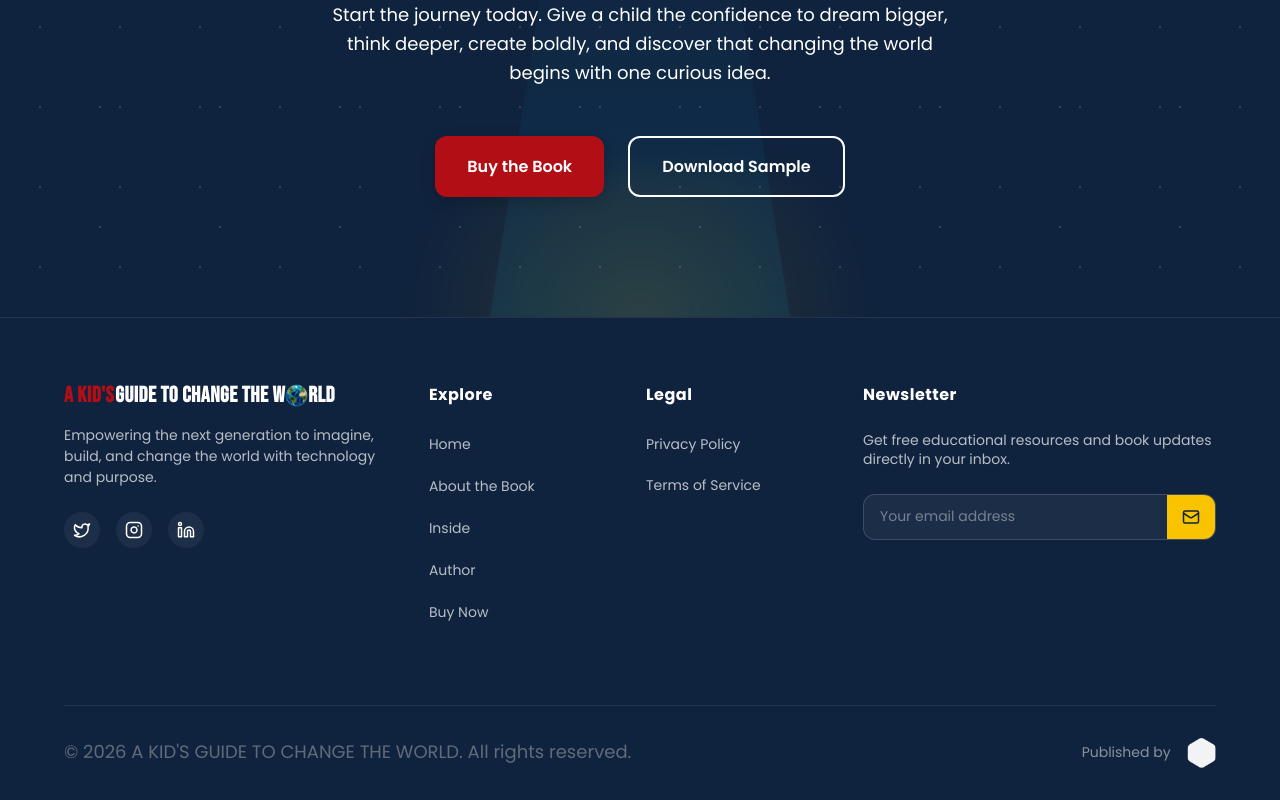
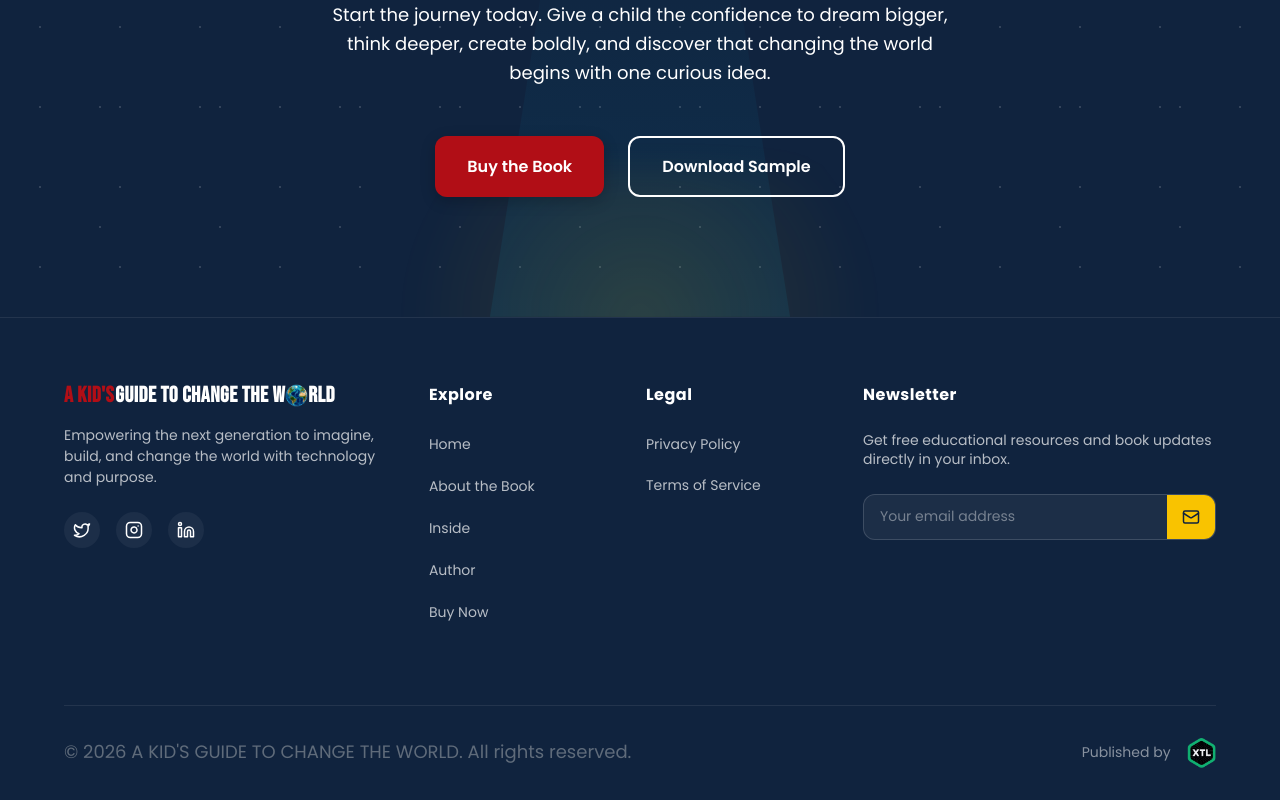
Before and after one commit to xpr-ltd/AKG2CTW, a React (Vite) app: page / in a window 1280 px wide. Shown: the part 6615-7415 px from the top of the page. Built offline with nearby package versions, Linux system fonts and the light colour scheme.

Commit message:
Remove white filter on publisher logo to display full colored version

```diff
--- a/src/components/Footer/Footer.module.css
+++ b/src/components/Footer/Footer.module.css
@@ -238,8 +238,6 @@
   height: 30px;
   object-fit: contain;
   opacity: 0.95;
-  filter: brightness(0) invert(1);
-  /* makes the publisher logo white */
 }
 
 /* Responsive grid rules */
```
